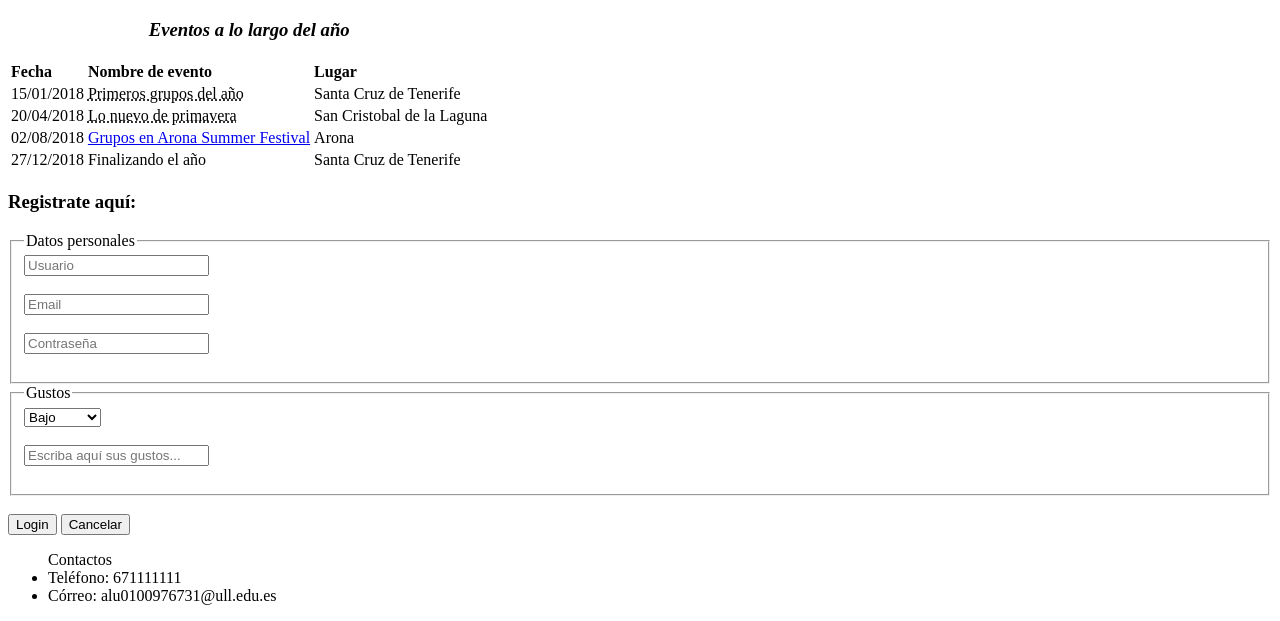
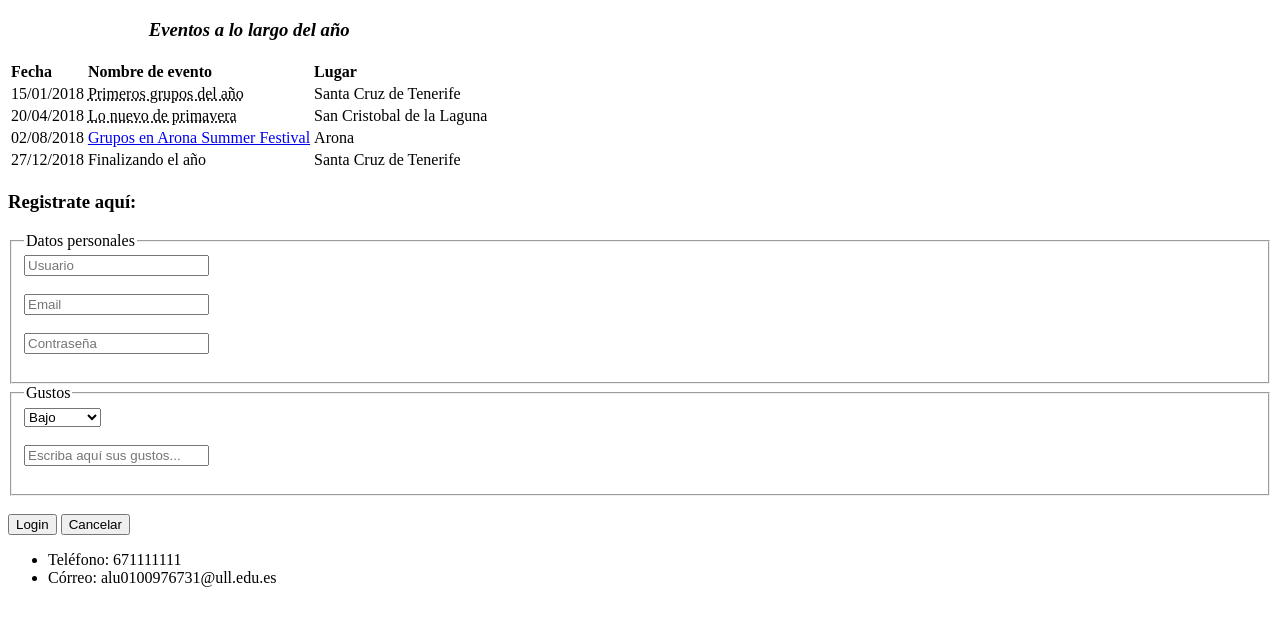
Before and after one commit to JYisus/web_uya, a plain HTML site: page index.html in a window 1280 px wide. Shown: the part 530-1151 px from the top of the page. Drawn offline with Linux system fonts and the light colour scheme.

Commit message:
Footer HTML
Pequeña modificación del footer.

```diff
--- a/index.html
+++ b/index.html
@@ -84,7 +84,6 @@
     </form>
   <footer>
     <ul>
-            Contactos
       <li>Teléfono: 671111111</li>
       <li>Córreo: alu0100976731@ull.edu.es</li>
     </ul>
```
Lines whose indentation alone changed are shown as unchanged.
